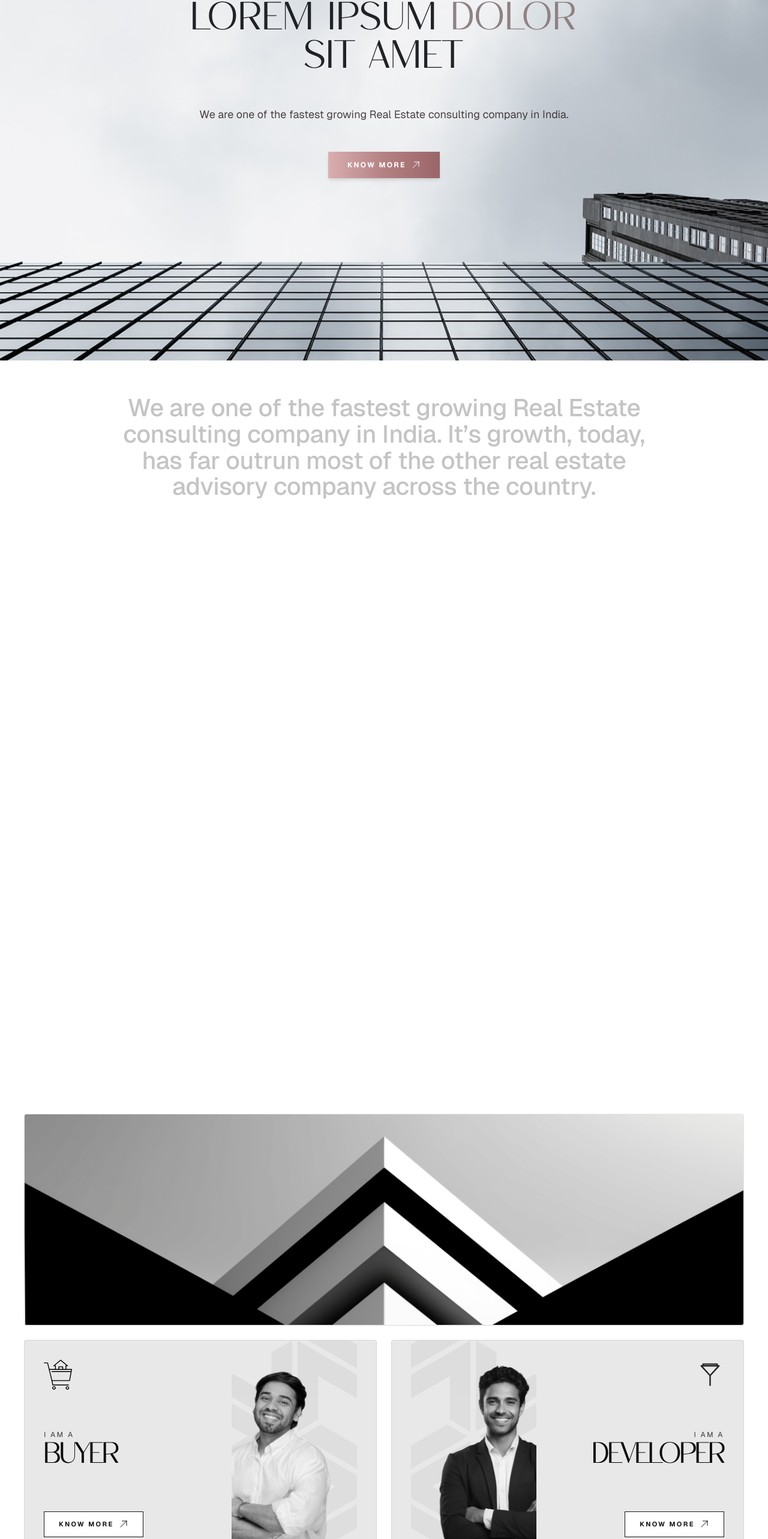
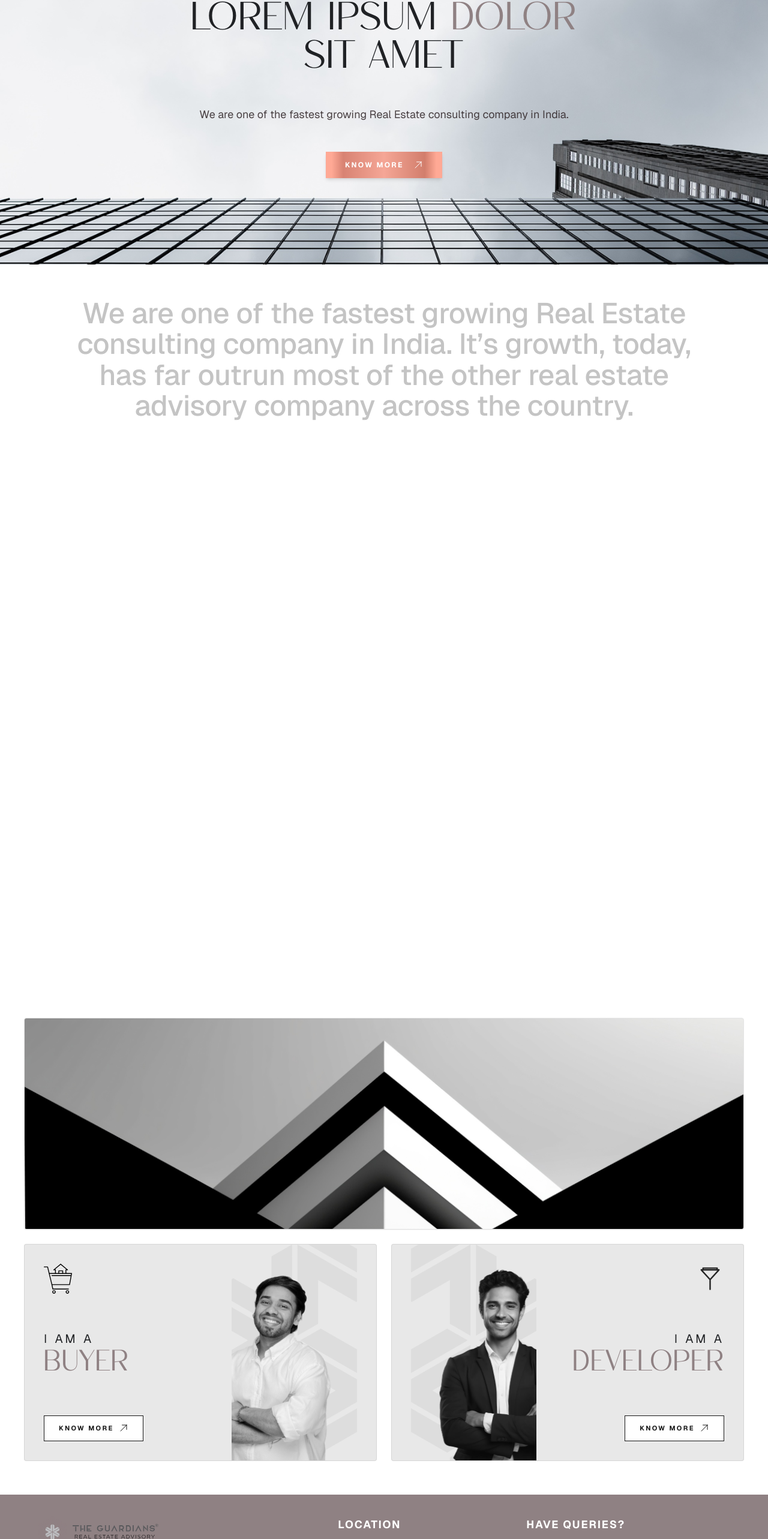
Before and after one commit to NAVIKNITIN/Guardians, a Next.js app: page / in a window 1280 px wide. Shown: the part 213-2779 px from the top of the page at 60% size. Built offline with nearby package versions, Linux system fonts and the light colour scheme.

Commit message:
Home page pixel proof done

```diff
--- a/app/globals.css
+++ b/app/globals.css
@@ -110,11 +110,45 @@ body {
 /* Keep Qasbyne rendering deterministic across browsers (closer to Figma preview). */
 .font-qasbyne {
   font-kerning: normal;
-  font-feature-settings: "kern" 1, "liga" 1, "clig" 1;
+  font-feature-settings:
+    "kern" 1,
+    "liga" 1,
+    "clig" 1;
   font-synthesis: none;
   text-rendering: geometricPrecision;
   -webkit-font-smoothing: auto;
   -moz-osx-font-smoothing: auto;
+}
+
+/* Reusable Qasbyne tracking style from Figma: 5% letter spacing. */
+.qs-letterspacing-5 {
+  letter-spacing: 0.05em;
+}
+
+/* Shared CTA gradient from Figma (Know More button). */
+.btn-know-more-gradient {
+  background-color: #f5a696;
+  background-image: linear-gradient(
+    90deg,
+    #ffa995 5%,
+    #d88373 15%,
+    #f5a696 50%,
+    #d27e6c 85%,
+    #ffa995 95%
+  );
+}
+
+/* Shared CTA gradient used for primary action buttons. */
+.btn-primary-gradient {
+  background-color: #f09684;
+  background-image: linear-gradient(
+    270deg,
+    #ffa995 5%,
+    #d88373 15%,
+    #f09684 50%,
+    #d27e6c 85%,
+    #ffa995 95%
+  );
 }
 
 .fs-13 {
@@ -155,6 +189,9 @@ body {
 }
 .fs-25 {
   font-size: 25px;
+}
+.fs-48 {
+  font-size: 48px;
 }
 .fw-100 {
   font-weight: 100;
--- /dev/null
+++ b/components/common/GradientCtaButton.tsx
@@ -0,0 +1,64 @@
+import { IconArrowUpRight } from "@/components/common/icons";
+import { cn } from "@/utils/cn";
+import Link from "next/link";
+import type { ButtonHTMLAttributes, ReactNode } from "react";
+
+type GradientCtaButtonProps = {
+  children: ReactNode;
+  className?: string;
+  iconClassName?: string;
+  variant?: "primary" | "know-more";
+  showArrow?: boolean;
+  href?: string;
+} & ButtonHTMLAttributes<HTMLButtonElement>;
+
+const variantClassMap: Record<NonNullable<GradientCtaButtonProps["variant"]>, string> = {
+  primary: "btn-primary-gradient",
+  "know-more": "btn-know-more-gradient",
+};
+
+const baseClassName =
+  "group inline-flex items-center justify-center gap-4 px-8 py-3.5 font-nexa text-sm font-bold uppercase tracking-[0.1em] text-white shadow-md transition-all duration-300 ease-out";
+
+export function GradientCtaButton({
+  children,
+  className,
+  iconClassName,
+  variant = "primary",
+  showArrow = true,
+  href,
+  type = "button",
+  ...buttonProps
+}: GradientCtaButtonProps) {
+  const classes = cn(baseClassName, variantClassMap[variant], className);
+
+  if (href) {
+    return (
+      <Link href={href} className={classes}>
+        {children}
+        {showArrow ? (
+          <IconArrowUpRight
+            className={cn(
+              "h-4 w-4 transition-transform duration-300 group-hover:-translate-y-0.5 group-hover:translate-x-0.5",
+              iconClassName,
+            )}
+          />
+        ) : null}
+      </Link>
+    );
+  }
+
+  return (
+    <button type={type} className={classes} {...buttonProps}>
+      {children}
+      {showArrow ? (
+        <IconArrowUpRight
+          className={cn(
+            "h-4 w-4 transition-transform duration-300 group-hover:-translate-y-0.5 group-hover:translate-x-0.5",
+            iconClassName,
+          )}
+        />
+      ) : null}
+    </button>
+  );
+}
--- a/components/layout/Navbar.tsx
+++ b/components/layout/Navbar.tsx
@@ -63,7 +63,7 @@ export function Navbar() {
   useBodyScrollLock(open);
 
   return (
-    <header className="sticky top-0 z-50 w-full border-t border-[#1A1A1A]/10 bg-[#FAFAFA]">
+    <header className="sticky top-0 z-50 w-full border-t border-[#1A1A1A]/10 bg-[#8F8083]">
       <div className="bg-brand-bar/90 text-[11px] font-medium tracking-wide text-white/95 sm:text-xs">
         <Container className="flex h-9 items-center justify-end sm:h-10">
           <Link
--- a/components/sections/DividerSection.tsx
+++ b/components/sections/DividerSection.tsx
@@ -3,6 +3,7 @@ import { IconArrowUpRight, IconCrane } from "@/components/common/icons";
 import { cn } from "@/utils/cn";
 import Image from "next/image";
 import Link from "next/link";
+import type { ReactNode } from "react";
 
 /** Same asset as the original divide strip. */
 export const DIVIDER_BANNER_SRC = "/images/Home/Banner1.svg";
@@ -12,14 +13,14 @@ const BANNER_HEIGHT = 350;
 /** Percent height = width × (350/1196); padding-bottom avoids flex collapse when children are `absolute`. */
 const BANNER_ASPECT_PADDING_PCT = (BANNER_HEIGHT / BANNER_WIDTH) * 100;
 
-const dividerCardCtaClassName = cn(
+export const dividerCardCtaClassName = cn(
   "inline-flex items-center justify-center gap-2 rounded-none border border-neutral-900 bg-white px-6 py-3",
   "font-nexa text-[11px] font-semibold uppercase tracking-[0.22em] text-neutral-900",
   "transition-colors duration-300 hover:bg-neutral-900 hover:text-white",
   "focus-visible:outline focus-visible:outline-2 focus-visible:outline-offset-2 focus-visible:outline-neutral-900",
 );
 
-function CardImageColumn({
+export function CardImageColumn({
   portraitSrc,
   patternSrc,
   portraitAlt,
@@ -71,13 +72,33 @@ function CardImageColumn({
   );
 }
 
-function BuyerProfileCard({
+export type ProfileCardProps = {
+  className?: string;
+  articleId?: string;
+  title: "Buyer" | "Developer";
+  href: string;
+  icon: ReactNode;
+  reverseOnDesktop?: boolean;
+  imageColumnClassName?: string;
+  portraitSrc: string;
+  patternSrc: string;
+  portraitAlt: string;
+  objectPositionClass: string;
+};
+
+export function ProfileCard({
   className,
   articleId,
-}: {
-  className?: string;
-  articleId?: string;
-}) {
+  title,
+  href,
+  icon,
+  reverseOnDesktop,
+  imageColumnClassName,
+  portraitSrc,
+  patternSrc,
+  portraitAlt,
+  objectPositionClass,
+}: ProfileCardProps) {
   return (
     <article
       id={articleId}
@@ -86,8 +107,64 @@ function BuyerProfileCard({
         className,
       )}
     >
-      <div className="relative flex min-h-[320px] flex-col p-6 sm:min-h-[360px] sm:p-8 lg:flex-row lg:items-stretch lg:px-8 lg:pt-8 lg:pb-0">
-        <div className="flex flex-1 flex-col justify-between gap-8 lg:pb-8">
+      <div
+        className={cn(
+          "relative flex min-h-[320px] flex-col p-6 sm:min-h-[360px] sm:p-8 lg:items-stretch lg:px-8 lg:pt-8 lg:pb-0",
+          reverseOnDesktop ? "lg:flex-row-reverse" : "lg:flex-row",
+        )}
+      >
+        <div
+          className={cn(
+            "flex flex-1 flex-col justify-between gap-8 lg:pb-8",
+            reverseOnDesktop && "lg:items-end lg:text-right",
+          )}
+        >
+          {icon}
+          <div className={cn(reverseOnDesktop ? "lg:text-right" : "text-left lg:text-left")}>
+            <p
+              className={cn(
+                "font-nexa text-xs lg:text-xl font-large uppercase tracking-[0.2em] text-[#202225]",
+                reverseOnDesktop ? "lg:text-right" : "lg:text-left",
+              )}
+            >
+              I am a
+            </p>
+            <h3 className="mt-1 tracking-wider font-qasbyne qs-letterspacing-5 text-[clamp(2rem,4.5vw,3rem)] font-normal uppercase leading-none  text-[#8F8183]">
+              {title}
+            </h3>
+          </div>
+          <Link
+            href={href}
+            className={cn(
+              dividerCardCtaClassName,
+              "w-fit",
+              reverseOnDesktop && "lg:self-end",
+            )}
+          >
+            Know More
+            <IconArrowUpRight className="h-4 w-4" />
+          </Link>
+        </div>
+        <CardImageColumn
+          portraitSrc={portraitSrc}
+          patternSrc={patternSrc}
+          portraitAlt={portraitAlt}
+          objectPositionClass={objectPositionClass}
+          className={imageColumnClassName}
+        />
+      </div>
+    </article>
+  );
+}
+
+export function ProfileCards({ className }: { className?: string }) {
+  return (
+    <div className={cn("grid gap-4 sm:gap-6 lg:grid-cols-2 lg:gap-6", className)}>
+      <ProfileCard
+        articleId="buyer"
+        title="Buyer"
+        href="/buyer"
+        icon={
           <Image
             src="/images/Buyer/BuyerVector.svg"
             alt=""
@@ -96,83 +173,27 @@ function BuyerProfileCard({
             className="h-[50px] w-[47px] shrink-0 object-cover brightness-0"
             aria-hidden
           />
-
-          <div>
-            <p className="font-nexa text-xs font-medium uppercase tracking-[0.2em] text-neutral-600">
-              I am a
-            </p>
-            <h3 className="mt-1 font-qasbyne text-[clamp(2rem,4.5vw,3rem)] font-normal uppercase leading-none tracking-tight text-neutral-950">
-              Buyer
-            </h3>
-          </div>
-          <Link href="/buyer" className={cn(dividerCardCtaClassName, "w-fit")}>
-            Know More
-            <IconArrowUpRight className="h-4 w-4" />
-          </Link>
-        </div>
-        <CardImageColumn
+        }
         portraitSrc="/images/Buyer/image 41.svg"
         patternSrc="/images/Buyer/Group 4.svg"
         portraitAlt="Smiling professional representing property buyers"
         objectPositionClass="object-[center_22%] sm:object-right"
-          className="lg:ml-4"
+        imageColumnClassName="lg:ml-4"
       />
-      </div>
-    </article>
-  );
+      <ProfileCard
+        articleId="developer"
+        title="Developer"
+        href="/developer"
+        icon={
+          <IconCrane className="h-[50px] w-[47px] shrink-0 text-neutral-800 lg:self-end" />
         }
-
-function DeveloperProfileCard({
-  className,
-  articleId,
-}: {
-  className?: string;
-  articleId?: string;
-}) {
-  return (
-    <article
-      id={articleId}
-      className={cn(
-        "group relative overflow-hidden rounded-sm border border-neutral-300/90 bg-[#e8e8e8] transition-all duration-500 ease-out hover:-translate-y-0.5 hover:shadow-md",
-        className,
-      )}
-    >
-      <div className="relative flex min-h-[320px] flex-col p-6 sm:min-h-[360px] sm:p-8 lg:flex-row-reverse lg:items-stretch lg:px-8 lg:pt-8 lg:pb-0">
-        <div className="flex flex-1 flex-col justify-between gap-8 lg:items-end lg:pb-8 lg:text-right">
-          <IconCrane className="h-[50px] w-[47px] shrink-0 text-neutral-800 lg:self-end" />
-          <div>
-            <p className="font-nexa text-xs font-medium uppercase tracking-[0.2em] text-neutral-600 lg:text-right">
-              I am a
-            </p>
-            <h3 className="mt-1 font-qasbyne text-[clamp(2rem,4.5vw,3rem)] font-normal uppercase leading-none tracking-tight text-neutral-950 lg:text-right">
-              Developer
-            </h3>
-          </div>
-          <Link
-            href="/developer"
-            className={cn(dividerCardCtaClassName, "w-fit lg:self-end")}
-          >
-            Know More
-            <IconArrowUpRight className="h-4 w-4" />
-          </Link>
-        </div>
-        <CardImageColumn
+        reverseOnDesktop
         portraitSrc="/images/Developer/image 42.svg"
         patternSrc="/images/Developer/Group 4.svg"
         portraitAlt="Smiling professional representing real estate developers"
         objectPositionClass="object-[center_22%] sm:object-left"
-          className="lg:mr-4"
+        imageColumnClassName="lg:mr-4"
       />
-      </div>
-    </article>
-  );
-}
-
-function ProfileCards({ className }: { className?: string }) {
-  return (
-    <div className={cn("grid gap-4 sm:gap-6 lg:grid-cols-2 lg:gap-6", className)}>
-      <BuyerProfileCard articleId="buyer" />
-      <DeveloperProfileCard articleId="developer" />
     </div>
   );
 }
--- a/components/sections/HeroSection.tsx
+++ b/components/sections/HeroSection.tsx
@@ -1,24 +1,14 @@
 import { Container } from "@/components/common/Container";
-import { IconArrowUpRight } from "@/components/common/icons";
+import { GradientCtaButton } from "@/components/common/GradientCtaButton";
 import { cn } from "@/utils/cn";
 import Image from "next/image";
-import Link from "next/link";
 
 const HERO_IMAGE = "/images/Home/1.png";
-
-/** Rose-gold gradient anchored to #B48183 */
-const heroCtaClassName = cn(
-  "inline-flex items-center justify-center gap-2 rounded-none border-0 px-8 py-3.5 text-xs font-bold uppercase tracking-[0.2em] text-white shadow-md transition-all duration-300 ease-out",
-  "w-full min-w-0 max-w-[280px] sm:min-w-[180px] sm:max-w-none",
-  "bg-gradient-to-r from-[#d9aeb0] via-[#B48183] to-[#9a6568]",
-  "hover:from-[#cfa3a5] hover:via-[#a97275] hover:to-[#8a585b]",
-  "focus-visible:outline focus-visible:outline-2 focus-visible:outline-offset-2 focus-visible:outline-[#B48183]",
-);
 
 export function HeroSection() {
   return (
     <section
-      className="relative min-h-[560px] overflow-hidden bg-neutral-200 pt-10 pb-0 sm:min-h-[600px] sm:pt-14 lg:min-h-[680px] lg:pt-20"
+      className="relative min-h-[560px] overflow-hidden bg-neutral-200 pt-10 pb-0 sm:min-h-[600px] sm:pt-14 lg:min-h-[520px] lg:pt-20"
       aria-labelledby="hero-heading"
     >
       {/* Full-bleed background image */}
@@ -58,10 +48,13 @@ export function HeroSection() {
             India.
           </p>
           <div className="mt-10 flex justify-center sm:mt-12">
-            <Link href="#about" className={cn(heroCtaClassName, "group")}>
+            <GradientCtaButton
+              href="#about"
+              variant="know-more"
+              className="w-full min-w-0 max-w-[280px] rounded-none border-0 text-xs tracking-[0.2em] focus-visible:outline focus-visible:outline-2 focus-visible:outline-offset-2 focus-visible:outline-[#B48183] sm:min-w-[180px] sm:max-w-none"
+            >
               KNOW MORE
-              <IconArrowUpRight className="h-4 w-4 transition-transform duration-300 group-hover:-translate-y-0.5 group-hover:translate-x-0.5" />
-            </Link>
+            </GradientCtaButton>
           </div>
         </div>
       </Container>
--- a/components/sections/StickyScrollFillSection.tsx
+++ b/components/sections/StickyScrollFillSection.tsx
@@ -125,7 +125,7 @@ export function StickyScrollFillSection({
         <div
           className={cn(
             "w-full space-y-1.5 px-4 pt-10 text-center sm:px-6 sm:pt-12 lg:px-8 lg:pt-14",
-            "pb-2 sm:pb-3 lg:pb-4",
+            "pb-2 sm:pb-3 lg:pb-4 fs-48 font-nexa",
             className,
           )}
         >
```
Also changed, not shown: app/(marketing)/projects/page.tsx (+4 -19 lines), public/images/Logo.svg. Lines whose indentation alone changed are shown as unchanged.
